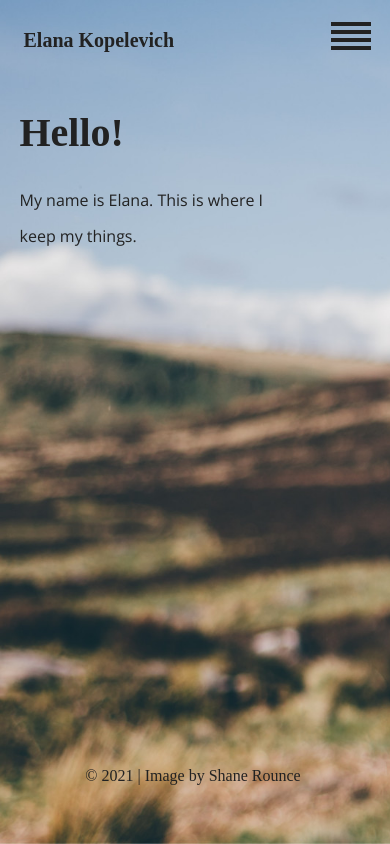
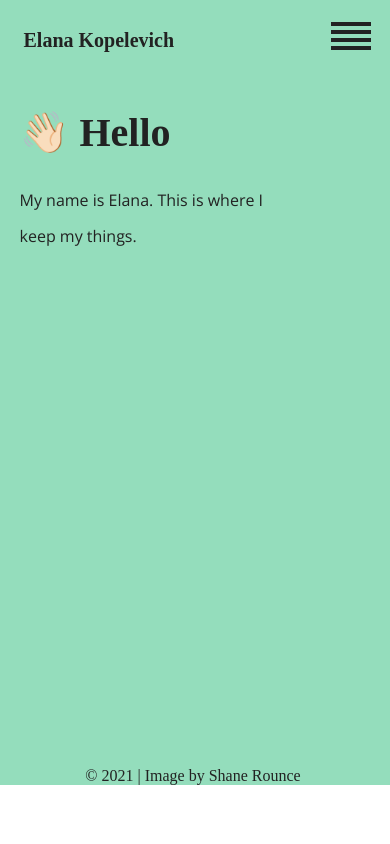
Before and after one commit to elanalynn/portfolio_2020, a Gatsby site: page / in a window 390 px wide. Built offline with nearby package versions, Linux system fonts and the light colour scheme; Gatsby itself is replaced by a stand-in of ours; a web font is replaced by a local one.

Commit message:
Update mobile home page

```diff
--- a/src/components/Layout/index.scss
+++ b/src/components/Layout/index.scss
@@ -20,12 +20,15 @@ p {
 
 .background-image {
   &.cow-background {
+    background-color: #94ddbc;
+    @media screen and (min-width: 640px) {
       background: url("../../assets/cow_full.jpg") no-repeat;
       -webkit-background-size: 100% cover;
       -moz-background-size: 100% cover;
       -o-background-size: 100% cover;
       background-size: cover;
       height: 100vh;
+    }
   }
 
   &.pigeon-background {
--- a/src/pages/index.js
+++ b/src/pages/index.js
@@ -7,7 +7,7 @@ import "./index.scss"
 const IndexPage = ({ path }) => {
   return (
     <Layout pageTitle="Home" className="index" path={path}>
-      <h1>Hello!</h1>
+      <h1>👋🏻 Hello</h1>
       <p className="intro">My name is Elana. This is where I keep my things.</p>
     </Layout>
   )
```
Lines whose indentation alone changed are shown as unchanged.
